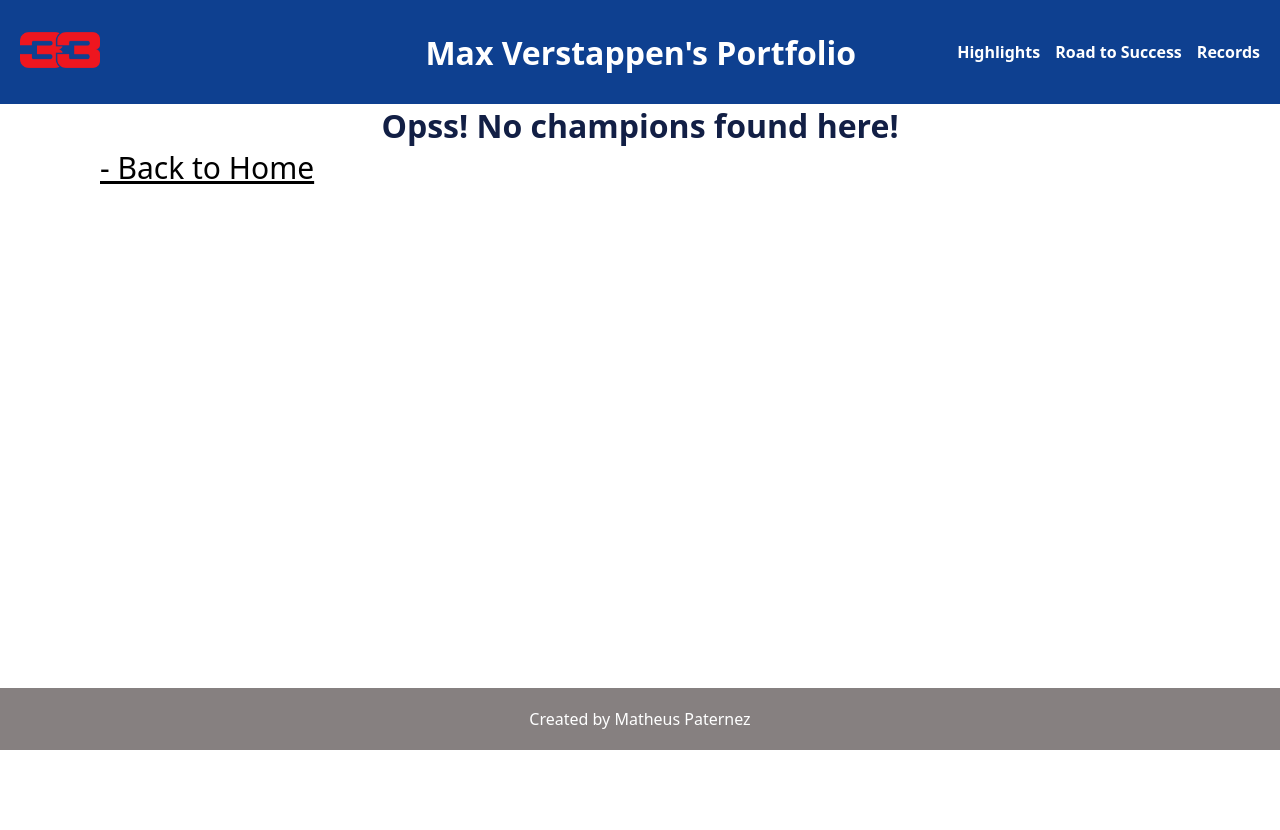
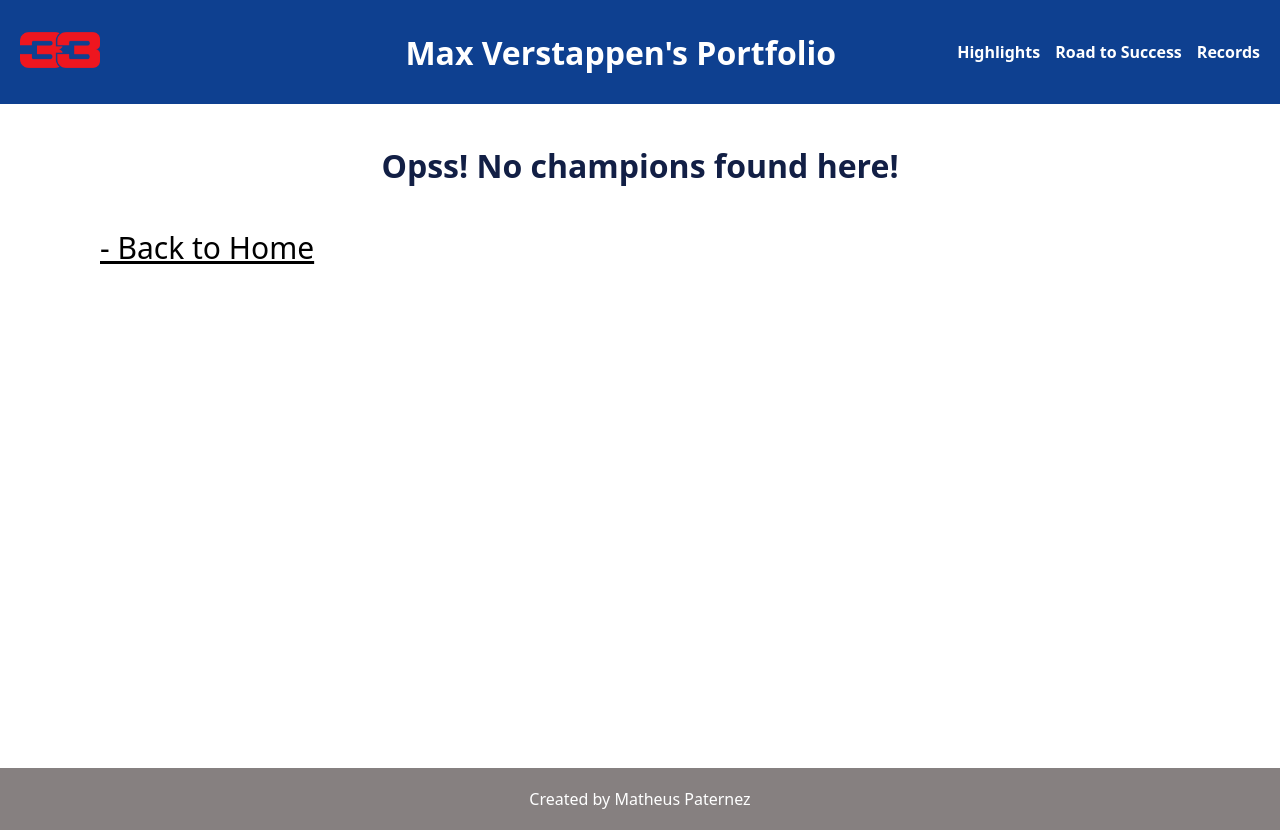
Before and after one commit to MatheusPaternez/max-verstappen-portfolio, a plain HTML site: page 404.html in a window 1280 px wide. Before the commit the page ends 800 px from the top, so only its background shows below. Drawn offline with Linux system fonts and the light colour scheme.

Commit message:
Modified 404 Page and Final Commit

```diff
--- a/404.html
+++ b/404.html
@@ -6,6 +6,11 @@
     <meta name="viewport" content="width=device-width, initial-scale=1.0">
     <link rel="stylesheet" href="main.css">
     <title>404 Error</title>
+    <style>
+        h1{
+            padding: 40px;
+        }
+    </style>
 </head>
 
 <body>
```
